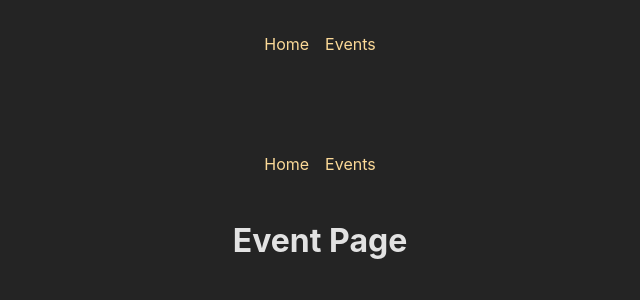
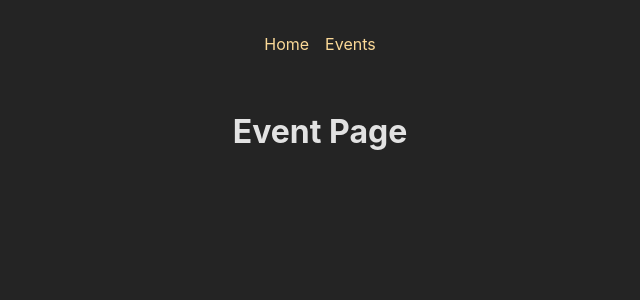
Before and after one commit to Sirosho/event-application202509, a React (Vite) app in the folder frontend/: page /events in a window 1280 px wide. Shown: the top 300 px of the page, without its empty margins (320-960 px from the left). Built offline with nearby package versions, Linux system fonts and the light colour scheme.

Commit message:
[FE] 레이아웃 사용하기

```diff
--- a/frontend/src/pages/EventPage.jsx
+++ b/frontend/src/pages/EventPage.jsx
@@ -4,7 +4,6 @@ import MainNavigation from "../components/MainNavigation.jsx";
 const EventPage = () => {
     return (
         <>
-            <MainNavigation />
         <h1>
            Event Page
         </h1>
--- a/frontend/src/pages/HomePage.jsx
+++ b/frontend/src/pages/HomePage.jsx
@@ -4,7 +4,6 @@ import MainNavigation from "../components/MainNavigation.jsx";
 const HomePage = () => {
     return (
         <>
-        <MainNavigation />
         <h1>
            Home Page
         </h1>
```
Also changed, not shown: frontend/src/layouts/RootLayout.jsx (+4 -4 lines).
